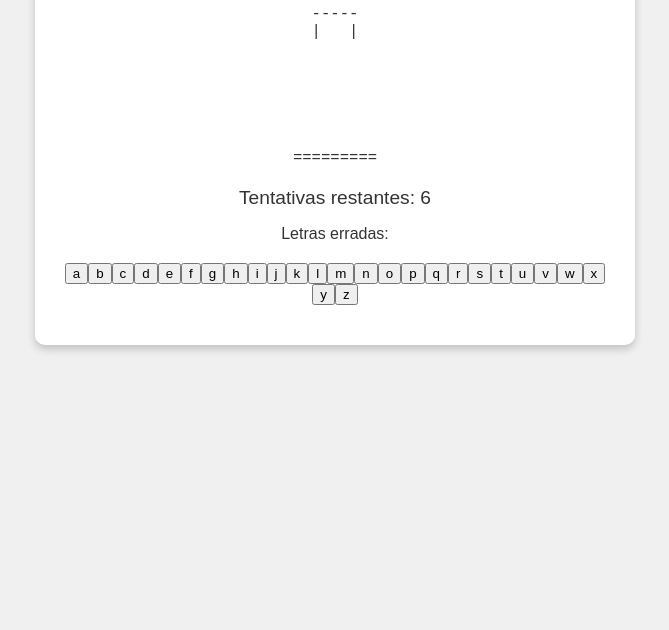
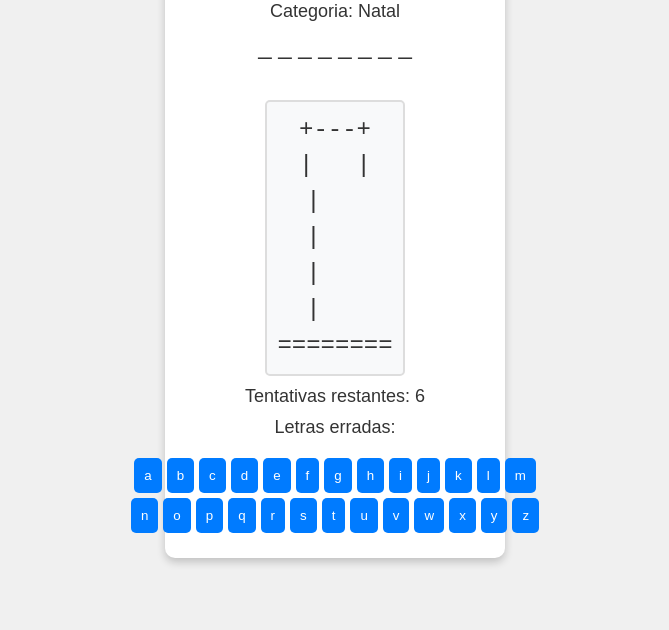
Before and after one commit to HanaRafaelle11/forca-game, a plain HTML site: page index.html in a window 1280 px wide. Shown: the part 170-800 px from the top of the page, without its empty margins (305-974 px from the left). Drawn offline with Linux system fonts and the light colour scheme.

Commit message:
Corrige o estilo e funcionalidade do jogo da forca

```diff
--- a/index.html
+++ b/index.html
@@ -4,16 +4,24 @@
   <meta charset="UTF-8">
   <meta name="viewport" content="width=device-width, initial-scale=1.0">
   <title>Jogo da Forca</title>
-    <link rel="stylesheet" href="styles.css">
+  <link rel="stylesheet" href="style.css">
 </head>
 <body>
   <div id="game-container">
     <h1>Jogo da Forca</h1>
-        <p id="hint-text"></p>
-        <p id="word"></p>
-        <div id="hangman"></div>
-        <p id="attempts-count"></p>
-        <p id="wrong-letters"></p>
+    <div id="hint-text">Categoria: Ciência</div>
+    <div id="word">_ _ _ _ _ _ _ _ _</div>
+    <div id="hangman">
+      +---+<br>
+      |   |<br>
+      |   <br>
+      |   <br>
+      |   <br>
+      |   <br>
+      =========
+    </div>
+    <div id="attempts-count">Tentativas restantes: 6</div>
+    <div id="wrong-letters">Letras erradas:</div>
     <div id="keyboard"></div>
   </div>
   <script src="script.js"></script>
--- a/script.js
+++ b/script.js
@@ -9,93 +9,131 @@ document.addEventListener('DOMContentLoaded', () => {
       'Marcas': ['nike', 'adidas', 'apple', 'samsung', 'honda', 'toyota', 'ford', 'chevrolet', 'puma', 'gucci', 'prada'],
       'Famosos': ['beyoncé', 'brad pitt', 'angelina jolie', 'madonna', 'michael jackson', 'elvis presley', 'bill gates', 'steve jobs'],
       'Personagens': ['batman', 'superman', 'spiderman', 'harry potter', 'hermione', 'frodo', 'aragorn', 'sherlock holmes'],
-        'História': ['napoleão', 'cleópatra', 'hitler', 'gandhi', 'martin luther king', 'maomé', 'lenin', 'winston churchill']
+      'História': ['napoleão', 'cleópatra', 'hitler', 'gandhi', 'martin luther king', 'abraham lincoln', 'joana d\'arc'],
+      'Ciência': ['física', 'química', 'biologia', 'astronomia', 'geologia', 'genética', 'evolução', 'gravidade'],
+      'Geografia': ['atlântico', 'pacífico', 'himalaia', 'everest', 'nilo', 'amazonas', 'sahara', 'andés'],
+      'Mitologia': ['zeus', 'hera', 'poseidon', 'hades', 'apolo', 'atena', 'hercules', 'perseu'],
+      'Festa Junina': ['canjica', 'pamonha', 'quadrilha', 'pescaria', 'fogos', 'balão', 'milho'],
+      'Natal': ['papai noel', 'presente', 'árvore', 'presépio', 'panetone', 'ceia', 'sino', 'estrela']
     };
 
-    let chosenCategory;
-    let chosenWord;
-    let wordLetters;
+    const categories = Object.keys(words);
+    let selectedCategory = categories[Math.floor(Math.random() * categories.length)];
+    let selectedWord = words[selectedCategory][Math.floor(Math.random() * words[selectedCategory].length)];
+    let attempts = 6;
+    let guessedLetters = [];
     let wrongLetters = [];
-    let remainingAttempts = 6;
 
-    function getRandomWord() {
-        const categories = Object.keys(words);
-        chosenCategory = categories[Math.floor(Math.random() * categories.length)];
-        const wordList = words[chosenCategory];
-        chosenWord = wordList[Math.floor(Math.random() * wordList.length)];
-        wordLetters = [...chosenWord];
-        return chosenWord;
-    }
+    document.getElementById('hint-text').textContent = `Categoria: ${selectedCategory}`;
 
     function displayWord() {
-        const wordDisplay = wordLetters.map(letter => {
-            if (letter === ' ') return '&nbsp;';
-            return wrongLetters.includes(letter) || document.getElementById('wrong-letters').textContent.includes(letter) ? letter : '_';
-        }).join(' ');
-        document.getElementById('word').innerHTML = wordDisplay;
+      const display = selectedWord.split('').map(letter => (guessedLetters.includes(letter) ? letter : '_')).join(' ');
+      document.getElementById('word').textContent = display;
+      if (!display.includes('_')) {
+        showMessage('Parabéns, você ganhou!', 'green');
+        disableAllButtons();
+      }
     }
 
     function displayHangman() {
       const stages = [
-            '-----\n|   |\n    \n    \n    \n    \n    \n    \n=========\n',
-            '-----\n|   |\nO   \n    \n    \n    \n    \n    \n=========\n',
-            '-----\n|   |\nO   \n|   \n    \n    \n    \n    \n=========\n',
-            '-----\n|   |\nO   \n|/  \n    \n    \n    \n    \n=========\n',
-            '-----\n|   |\nO   \n|/\\ \n    \n    \n    \n    \n=========\n',
-            '-----\n|   |\nO   \n|/\\ \n/   \n    \n    \n    \n=========\n',
-            '-----\n|   |\nO   \n|/\\ \n/ \\ \n    \n    \n    \n=========\n'
+        `+---+\n|   |\n|   \n|   \n|   \n|   \n========`,
+        `+---+\n|   |\n|   O\n|   \n|   \n|   \n========`,
+        `+---+\n|   |\n|   O\n|   |\n|   \n|   \n========`,
+        `+---+\n|   |\n|   O\n|  /|\n|   \n|   \n========`,
+        `+---+\n|   |\n|   O\n|  /|\\\n|   \n|   \n========`,
+        `+---+\n|   |\n|   O\n|  /|\\\n|  / \n|   \n========`,
+        `+---+\n|   |\n|   O\n|  /|\\\n|  / \\\n|   \n========`
       ];
-        document.getElementById('hangman').textContent = stages[6 - remainingAttempts];
+      document.getElementById('hangman').textContent = stages[6 - attempts];
     }
 
-    function displayAttempts() {
-        document.getElementById('attempts-count').textContent = `Tentativas restantes: ${remainingAttempts}`;
+    function displayKeyboard() {
+      const keyboardContainer = document.getElementById('keyboard');
+      keyboardContainer.innerHTML = '';
+      'abcdefghijklmnopqrstuvwxyz'.split('').forEach(letter => {
+        const button = document.createElement('button');
+        button.textContent = letter;
+        button.addEventListener('click', () => handleGuess(letter, button));
+        keyboardContainer.appendChild(button);
+      });
+
+      // Dividir o teclado em dois blocos
+      const buttons = Array.from(keyboardContainer.children);
+      const firstHalf = buttons.slice(0, 13);
+      const secondHalf = buttons.slice(13);
+
+      const row1 = document.createElement('div');
+      row1.className = 'keyboard-row';
+      firstHalf.forEach(button => row1.appendChild(button));
+      keyboardContainer.appendChild(row1);
+
+      const row2 = document.createElement('div');
+      row2.className = 'keyboard-row';
+      secondHalf.forEach(button => row2.appendChild(button));
+      keyboardContainer.appendChild(row2);
     }
 
-    function displayWrongLetters() {
-        document.getElementById('wrong-letters').textContent = `Letras erradas: ${wrongLetters.join(', ')}`;
+    function handleGuess(letter, button) {
+      button.disabled = true;
+      if (selectedWord.includes(letter)) {
+        guessedLetters.push(letter);
+      } else {
+        if (!wrongLetters.includes(letter)) {
+          wrongLetters.push(letter);
+          attempts--;
+        }
+      }
+      updateGame();
     }
 
-    function handleKeyPress(e) {
-        if (remainingAttempts > 0 && !wordLetters.every(letter => wrongLetters.includes(letter))) {
-            const letter = e.key.toLowerCase();
-            if (!wrongLetters.includes(letter) && chosenWord.includes(letter)) {
-                wordLetters.forEach((l, i) => {
-                    if (l === letter) {
-                        wordLetters[i] = letter;
-                    }
-                });
-            } else if (!wrongLetters.includes(letter)) {
-                wrongLetters.push(letter);
-                remainingAttempts--;
-            }
+    function updateGame() {
       displayWord();
       displayHangman();
-            displayAttempts();
-            displayWrongLetters();
+      document.getElementById('attempts-count').textContent = `Tentativas restantes: ${attempts}`;
+      document.getElementById('wrong-letters').textContent = `Letras erradas: ${wrongLetters.join(', ')}`;
+      if (attempts === 0) {
+        showMessage(`Você perdeu! A palavra era "${selectedWord}".`, 'red');
+        disableAllButtons();
       }
     }
 
-    function setupKeyboard() {
-        const keyboardContainer = document.getElementById('keyboard');
-        keyboardContainer.innerHTML = '';
-        const letters = 'abcdefghijklmnopqrstuvwxyz'.split('');
-        letters.forEach(letter => {
-            const button = document.createElement('button');
-            button.textContent = letter;
-            button.addEventListener('click', () => handleKeyPress({ key: letter }));
-            keyboardContainer.appendChild(button);
-        });
+    function disableAllButtons() {
+      document.querySelectorAll('#keyboard button').forEach(button => button.disabled = true);
     }
 
-    function startGame() {
-        getRandomWord();
+    function showMessage(message, color) {
+      const messageContainer = document.createElement('div');
+      messageContainer.textContent = message;
+      messageContainer.className = 'message-popup';
+      messageContainer.style.backgroundColor = color;
+      document.body.appendChild(messageContainer);
+      const restartButton = document.createElement('button');
+      restartButton.textContent = 'Jogue de novo';
+      restartButton.className = 'restart-button';
+      restartButton.addEventListener('click', () => {
+        document.body.removeChild(messageContainer);
+        resetGame();
+      });
+      messageContainer.appendChild(restartButton);
+    }
+
+    function resetGame() {
+      selectedCategory = categories[Math.floor(Math.random() * categories.length)];
+      selectedWord = words[selectedCategory][Math.floor(Math.random() * words[selectedCategory].length)];
+      attempts = 6;
+      guessedLetters = [];
+      wrongLetters = [];
+      document.getElementById('hint-text').textContent = `Categoria: ${selectedCategory}`;
+      document.getElementById('message').textContent = '';
       displayWord();
       displayHangman();
-        displayAttempts();
-        displayWrongLetters();
-        setupKeyboard();
+      displayKeyboard();
+      document.getElementById('wrong-letters').textContent = '';
+      document.getElementById('attempts-count').textContent = `Tentativas restantes: ${attempts}`;
     }
 
-    startGame();
+    displayWord();
+    displayHangman();
+    displayKeyboard();
   });
--- a/styles.css
+++ b/styles.css
@@ -1,4 +1,4 @@
-/* Adicione ou atualize essas regras em styles.css */
+/* Atualize styles.css com as seguintes regras */
 
 body {
     font-family: Arial, sans-serif;
```
Lines whose indentation alone changed are shown as unchanged.
